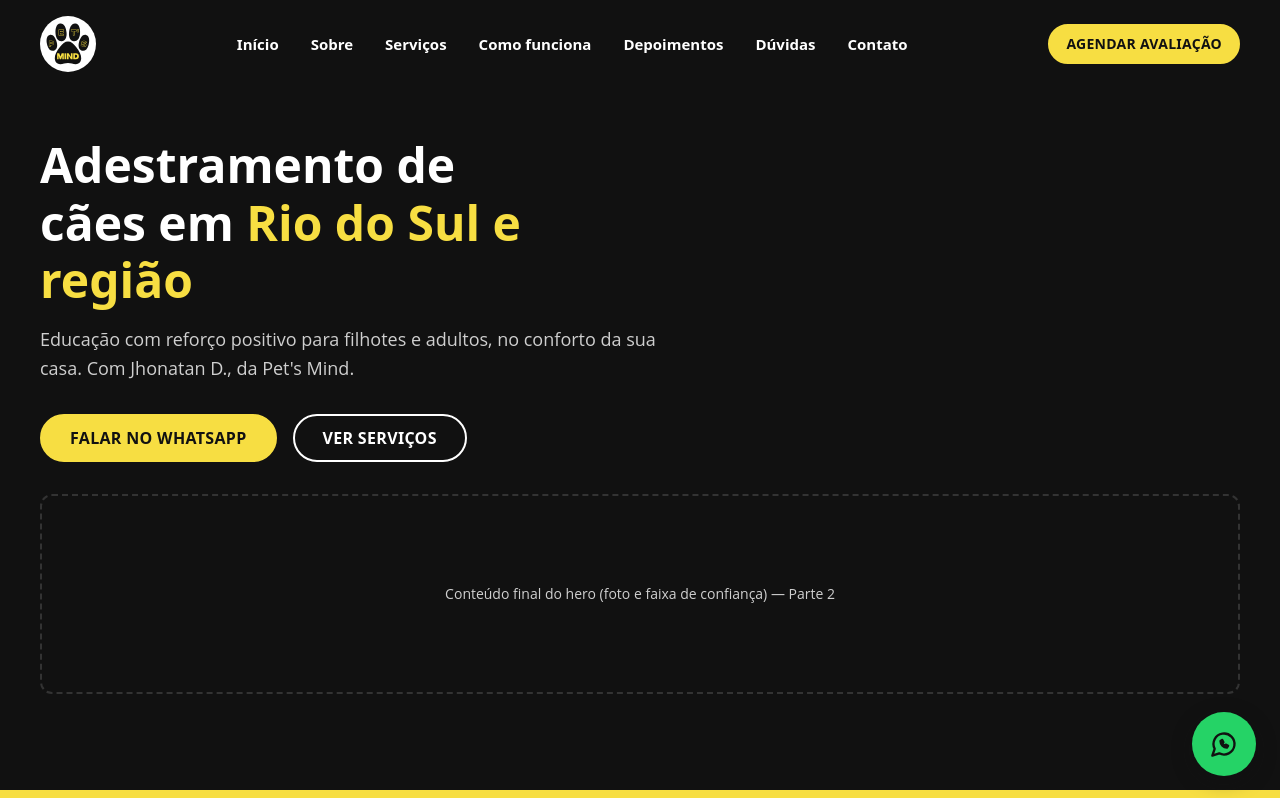
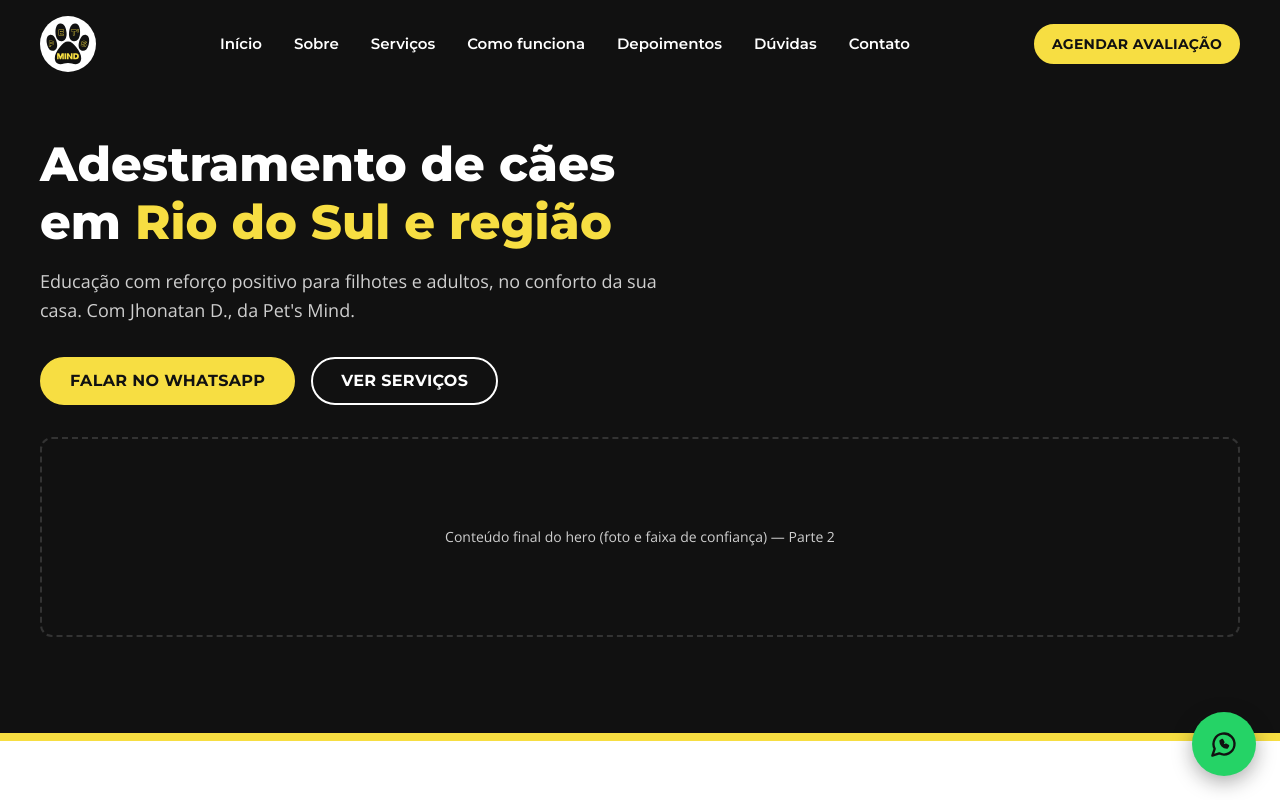
Before and after one commit to LucasPagnoncelli/petsmind, a plain HTML site: page index.html in a window 1280 px wide. Shown: the top 800 px of the page. Drawn offline with Linux system fonts and the light colour scheme; a web font is replaced by a local one.

Commit message:
feat: adiciona fontes Montserrat e Open Sans e remove e-mail do config

```diff
--- a/assets/css/base.css
+++ b/assets/css/base.css
@@ -6,8 +6,8 @@
 
 /* --------------------------------------------------------------------------
    Fontes locais (assets/fonts/*.woff2)
-   Os arquivos .woff2 ainda não estão no repositório: enquanto isso, o site
-   usa o fallback system-ui definido em --fonte-titulo / --fonte-texto.
+   Montserrat e Open Sans (Fontsource 5.3.0, subconjunto latino — cobre
+   todos os acentos do português). Licença SIL OFL 1.1: assets/fonts/OFL-*.txt
    -------------------------------------------------------------------------- */
 @font-face {
   font-family: "Montserrat";
--- a/assets/js/config.js
+++ b/assets/js/config.js
@@ -11,7 +11,7 @@ window.PETSMIND_CONFIG = {
   // Alternativa: link de mensagem do WhatsApp Business (a mensagem é definida no app; não aceita texto extra).
   // Usado somente se whatsappNumero estiver vazio.
   whatsappLink: "https://api.whatsapp.com/message/PCRETT4YYIHWI1?autoload=1&app_absent=0",
-  email: "[A CONFIRMAR: e-mail]",
+  email: "",                             // a empresa não possui e-mail
   instagram: "https://www.instagram.com/petsmind.adestramento/",
   youtube: "https://www.youtube.com/@petsmind.adestramento",
   formspreeEndpoint: "https://formspree.io/f/XXXXXXXX", // [A CONFIRMAR: ID do Formspree]
```
Also changed, not shown: assets/fonts/OFL-montserrat.txt (added), assets/fonts/OFL-open-sans.txt (added), assets/fonts/montserrat-600.woff2 (added), assets/fonts/montserrat-700.woff2 (added), assets/fonts/montserrat-800.woff2 (added), assets/fonts/open-sans-400.woff2 (added), assets/fonts/open-sans-600.woff2 (added), 2 other files.
